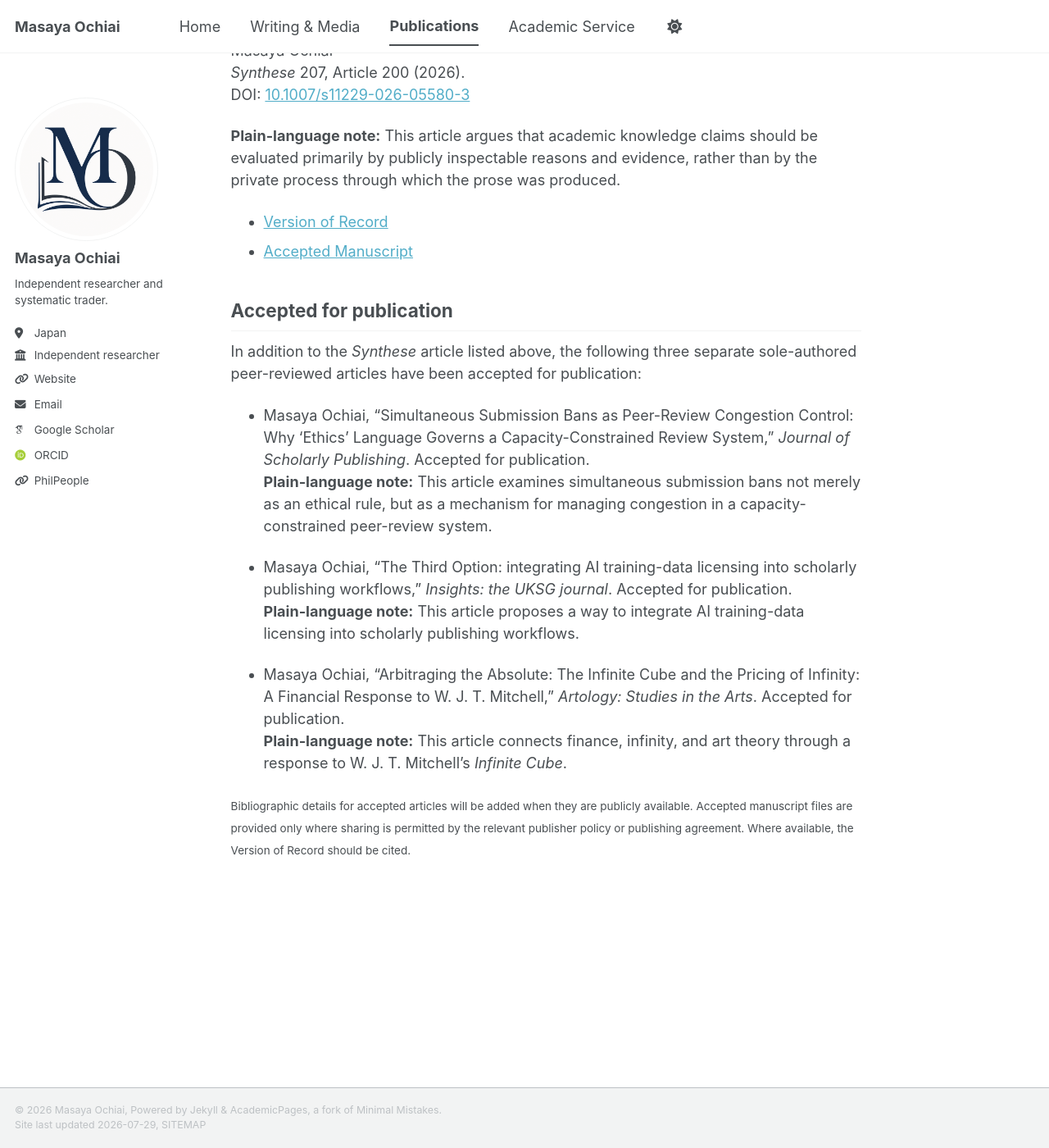
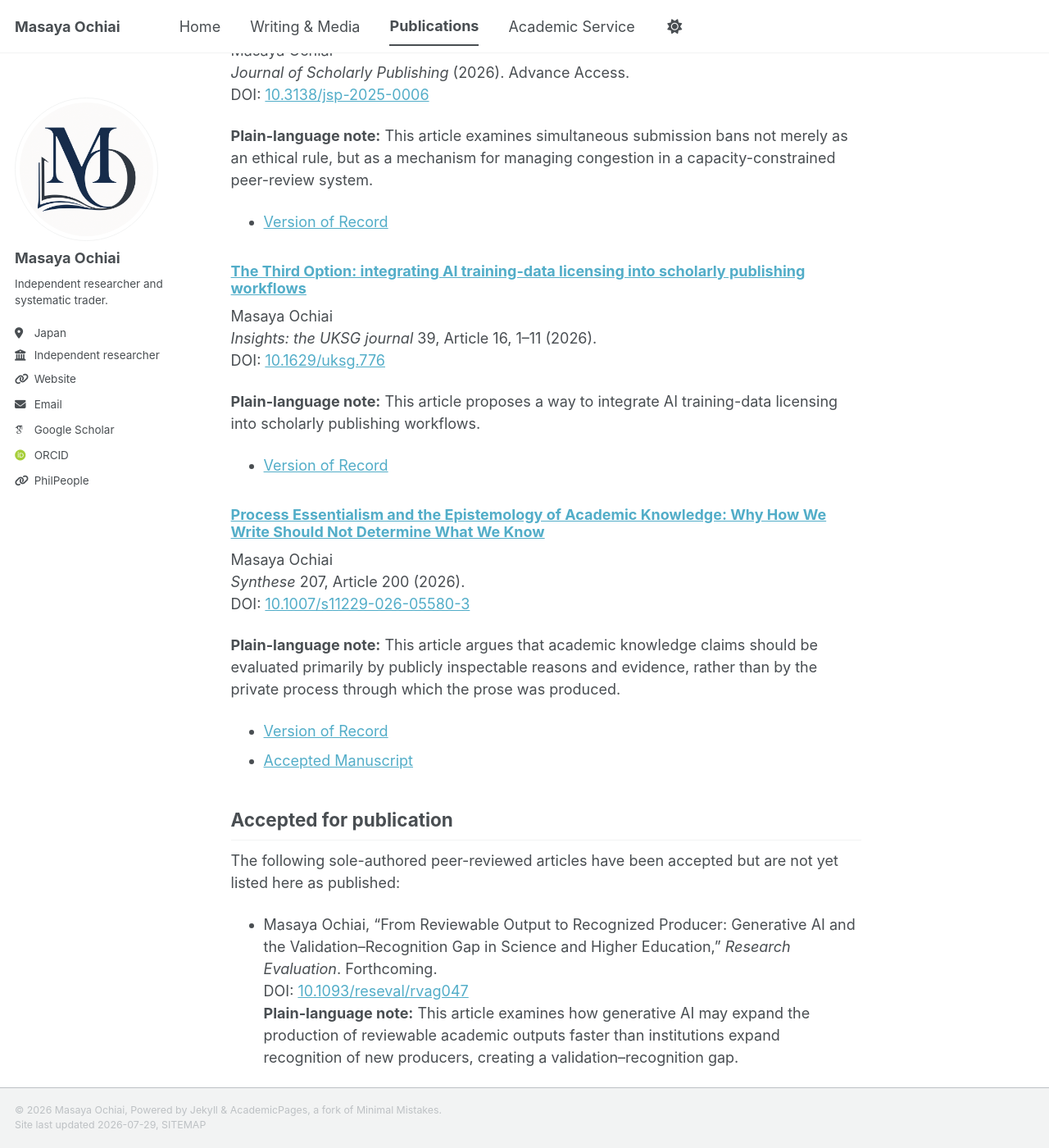
Before and after one commit to masaya-ochiai/masaya-ochiai.github.io, a Jekyll site: the page built from _pages/publications.html, in a window 1280 px wide and 1400 px high, scrolled down 372 px. Shown: the whole window at 82% size. Built offline with Jekyll 4.4.1, drawn with Linux system fonts in a browser that asks for light colours; some web fonts are replaced; a script bundle is joined from its source files by our own code; library files that are not in the unit come from our copies; some of the changed text lies outside the part shown.

Commit message:
Add files via upload

```diff
--- a/_pages/publications.html
+++ b/_pages/publications.html
@@ -10,6 +10,32 @@ author_profile: true
 
 <h2>Published</h2>
 
+<h3><a href="/publication/simultaneous-submission-bans-as-peer-review-congestion-control">Simultaneous Submission Bans as Peer-Review Congestion Control: Why ‘Ethics’ Language Governs a Capacity-Constrained Review System</a></h3>
+
+<p>
+  Masaya Ochiai<br>
+  <em>Journal of Scholarly Publishing</em> (2026). Advance Access.<br>
+  DOI: <a href="https://doi.org/10.3138/jsp-2025-0006">10.3138/jsp-2025-0006</a>
+</p>
+<p><strong>Plain-language note:</strong> This article examines simultaneous submission bans not merely as an ethical rule, but as a mechanism for managing congestion in a capacity-constrained peer-review system.</p>
+
+<ul>
+  <li><a href="https://doi.org/10.3138/jsp-2025-0006">Version of Record</a></li>
+</ul>
+
+<h3><a href="/publication/the-third-option-ai-training-data-licensing">The Third Option: integrating AI training-data licensing into scholarly publishing workflows</a></h3>
+
+<p>
+  Masaya Ochiai<br>
+  <em>Insights: the UKSG journal</em> 39, Article 16, 1–11 (2026).<br>
+  DOI: <a href="https://doi.org/10.1629/uksg.776">10.1629/uksg.776</a>
+</p>
+<p><strong>Plain-language note:</strong> This article proposes a way to integrate AI training-data licensing into scholarly publishing workflows.</p>
+
+<ul>
+  <li><a href="https://doi.org/10.1629/uksg.776">Version of Record</a></li>
+</ul>
+
 <h3><a href="/publication/process-essentialism-and-the-epistemology-of-academic-knowledge">Process Essentialism and the Epistemology of Academic Knowledge: Why How We Write Should Not Determine What We Know</a></h3>
 
 <p>
@@ -17,7 +43,6 @@ author_profile: true
   <em>Synthese</em> 207, Article 200 (2026).<br>
   DOI: <a href="https://doi.org/10.1007/s11229-026-05580-3">10.1007/s11229-026-05580-3</a>
 </p>
-
 <p><strong>Plain-language note:</strong> This article argues that academic knowledge claims should be evaluated primarily by publicly inspectable reasons and evidence, rather than by the private process through which the prose was produced.</p>
 
 <ul>
@@ -26,24 +51,18 @@ author_profile: true
 </ul>
 
 <h2>Accepted for publication</h2>
-
-<p>In addition to the <em>Synthese</em> article listed above, the following three separate sole-authored peer-reviewed articles have been accepted for publication:</p>
-
+<p>The following sole-authored peer-reviewed articles have been accepted but are not yet listed here as published:</p>
 <ul>
   <li>
-    Masaya Ochiai, “Simultaneous Submission Bans as Peer-Review Congestion Control: Why ‘Ethics’ Language Governs a Capacity-Constrained Review System,” <em>Journal of Scholarly Publishing</em>. Accepted for publication.
-    <p><strong>Plain-language note:</strong> This article examines simultaneous submission bans not merely as an ethical rule, but as a mechanism for managing congestion in a capacity-constrained peer-review system.</p>
-  </li>
-  <li>
-    Masaya Ochiai, “The Third Option: integrating AI training-data licensing into scholarly publishing workflows,” <em>Insights: the UKSG journal</em>. Accepted for publication.
-    <p><strong>Plain-language note:</strong> This article proposes a way to integrate AI training-data licensing into scholarly publishing workflows.</p>
+    Masaya Ochiai, “From Reviewable Output to Recognized Producer: Generative AI and the Validation–Recognition Gap in Science and Higher Education,” <em>Research Evaluation</em>. Forthcoming.<br>
+    DOI: <a href="https://doi.org/10.1093/reseval/rvag047">10.1093/reseval/rvag047</a>
+    <p><strong>Plain-language note:</strong> This article examines how generative AI may expand the production of reviewable academic outputs faster than institutions expand recognition of new producers, creating a validation–recognition gap.</p>
   </li>
   <li>
     Masaya Ochiai, “Arbitraging the Absolute: The Infinite Cube and the Pricing of Infinity: A Financial Response to W. J. T. Mitchell,” <em>Artology: Studies in the Arts</em>. Accepted for publication.
     <p><strong>Plain-language note:</strong> This article connects finance, infinity, and art theory through a response to W. J. T. Mitchell’s <em>Infinite Cube</em>.</p>
   </li>
 </ul>
-
 <p><small>
-Bibliographic details for accepted articles will be added when they are publicly available. Accepted manuscript files are provided only where sharing is permitted by the relevant publisher policy or publishing agreement. Where available, the Version of Record should be cited.
+Bibliographic details for forthcoming articles will be updated when they are publicly available. Accepted manuscript files are provided only where sharing is permitted by the relevant publisher policy or publishing agreement. Where available, the Version of Record should be cited.
 </small></p>
```
Also changed, not shown: _pages/sitemap.md (+2 -0 lines).
